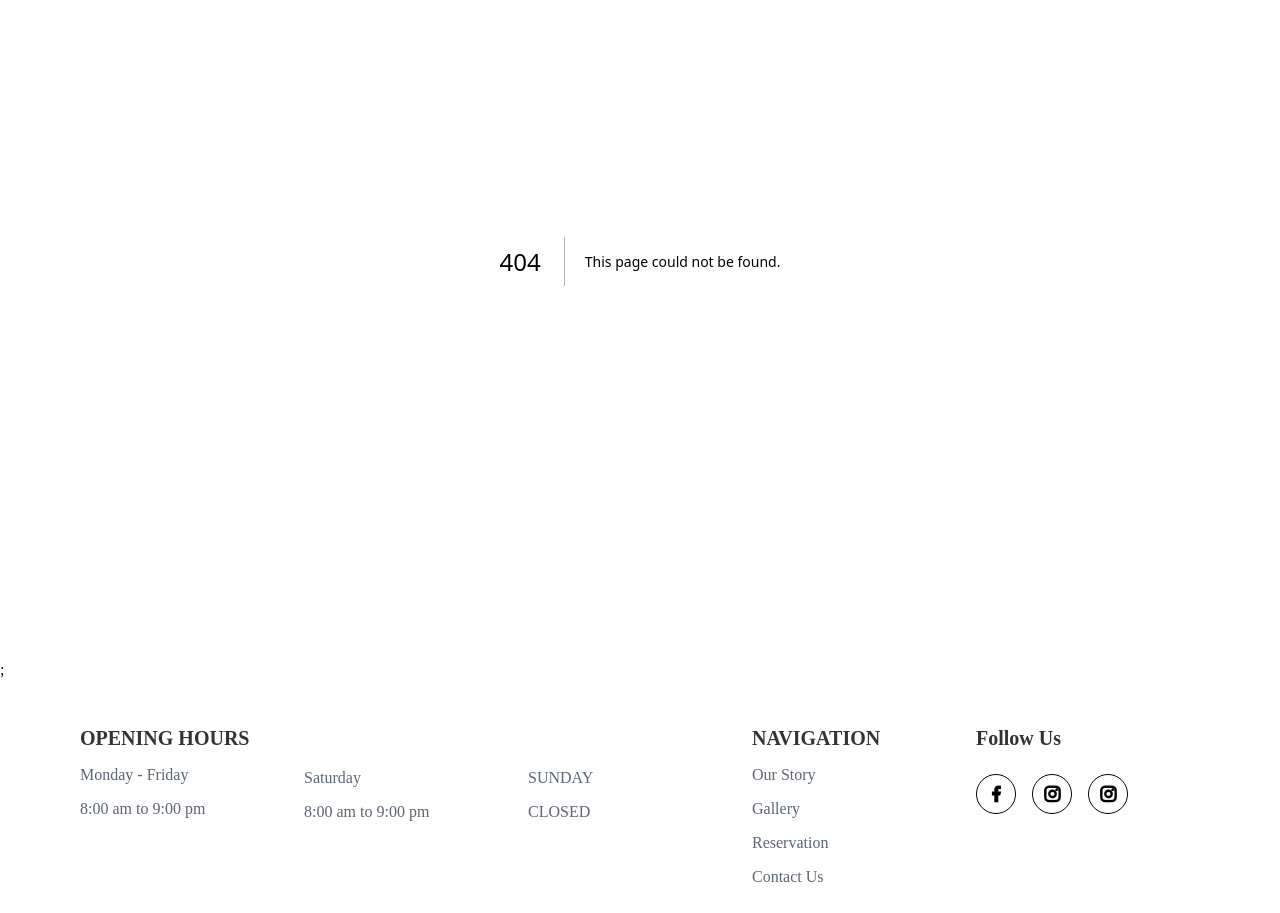
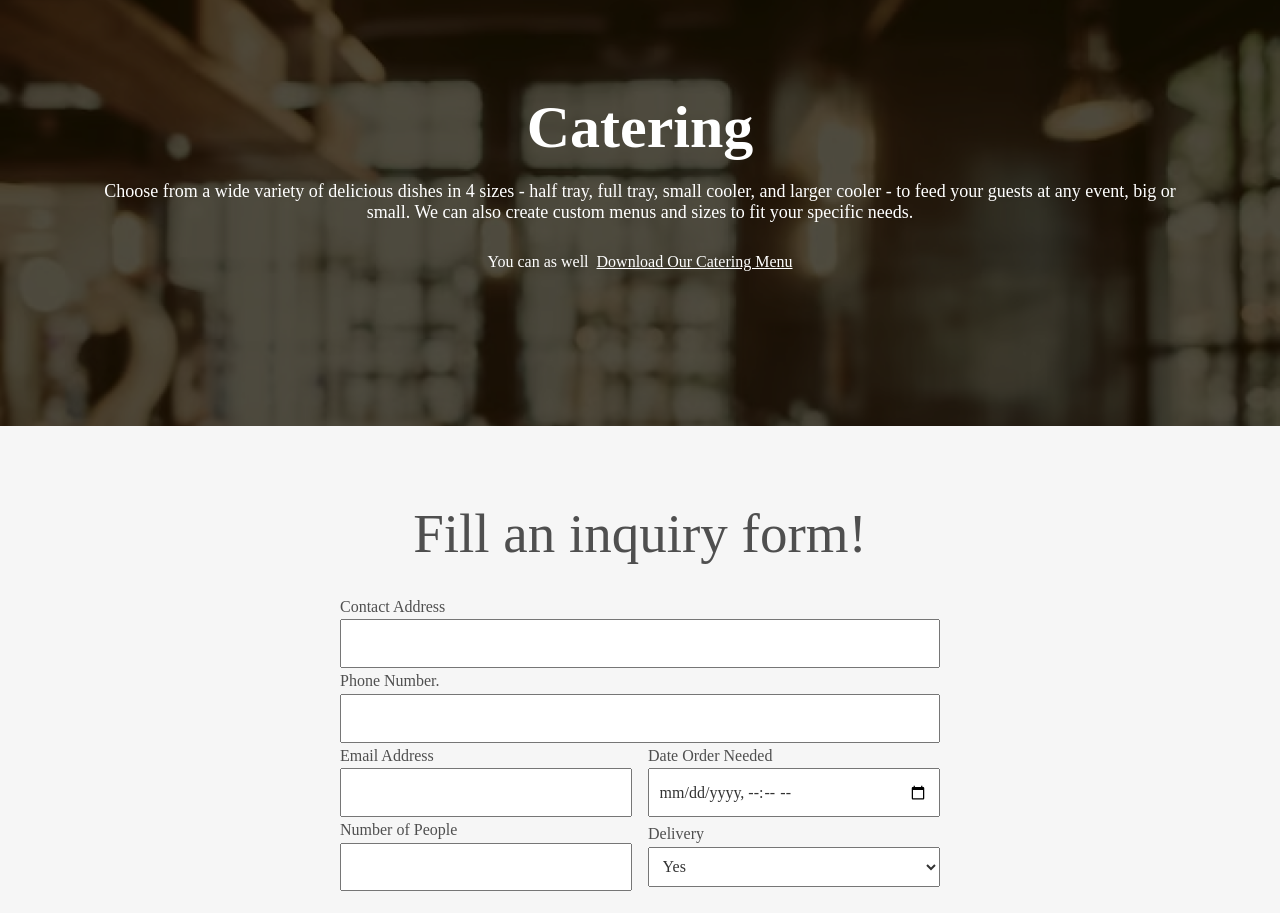
Before and after one commit to JohnnnGreat/Veronicas-Kitchen, a Next.js app: page /catering in a window 1280 px wide. Before the commit this address had no page. Shown: the part 139-1052 px from the top of the page. Built offline with nearby package versions, Linux system fonts and the light colour scheme; a web font is replaced by a local one.

Commit message:
Worked on the Catering Page and form section

```diff
--- a/components/HeroSection.js
+++ b/components/HeroSection.js
@@ -1,12 +1,13 @@
 import React from "react";
 
-function HeroSection({ title, desc }) {
+function HeroSection({ title, desc, children }) {
   return (
     <div className="hero-default">
       <div className="hero-default__wrapper">
         <div className="hero-default__wrapper__content">
           <h1 className="hero-d-title">{title}</h1>
           <p className="hero-d-desc">{desc}</p>
+          {children && <>{children}</>}
         </div>
       </div>
     </div>
--- a/next.config.js
+++ b/next.config.js
@@ -1,6 +1,7 @@
 /** @type {import('next').NextConfig} */
+
 const nextConfig = {
   reactStrictMode: true,
-}
+};
 
-module.exports = nextConfig
+module.exports = nextConfig;
--- a/package.json
+++ b/package.json
@@ -9,6 +9,7 @@
     "lint": "next lint"
   },
   "dependencies": {
+    "@fortawesome/fontawesome-free": "^6.4.2",
     "antd": "^5.8.5",
     "aos": "^2.3.4",
     "autoprefixer": "10.4.15",
@@ -17,12 +18,14 @@
     "dotenv": "^16.3.1",
     "eslint": "8.47.0",
     "eslint-config-next": "13.4.19",
+    "mdb-react-ui-kit": "^6.3.0",
     "next": "13.4.19",
     "nodemailer": "^6.9.4",
     "postcss": "8.4.28",
     "react": "18.2.0",
     "react-bootstrap": "^2.8.0",
     "react-dom": "18.2.0",
+    "react-hook-form": "^7.47.0",
     "remixicon": "^3.5.0",
     "remixicon-react": "^1.0.0",
     "sass": "^1.66.1",
--- a/pages/_app.js
+++ b/pages/_app.js
@@ -1,3 +1,5 @@
+import "mdb-react-ui-kit/dist/css/mdb.min.css";
+import "@fortawesome/fontawesome-free/css/all.min.css";
 import "@/styles/globals.scss";
 import "@/styles/layout.scss";
 import "@/styles/index.scss";
--- a/pages/api/contact.js
+++ b/pages/api/contact.js
@@ -1,6 +1,6 @@
 import nodemailer from "nodemailer";
 
-export default async function (req, res) {
+export default async function contact(req, res) {
   try {
     if (req.method === "POST") {
       const transporter = nodemailer.createTransport({
--- /dev/null
+++ b/pages/catering.js
@@ -0,0 +1,65 @@
+import React from "react";
+import Link from "next/link";
+import HeroSection from "@/components/HeroSection";
+
+const Catering = () => {
+  return (
+    <>
+      <HeroSection
+        title="Catering"
+        desc="Choose from a wide variety of delicious dishes in 4 sizes - half tray, full tray, small cooler, and larger cooler - to feed your guests at any event, big or small. We can also create custom menus and sizes to fit your specific needs."
+      >
+        <br></br>
+        <div className="download-pdf-container">
+          You can as well
+          <a
+            href="/catering.pdf"
+            data-aos="fade-up"
+            data-aos-duration="1000"
+            download="catering"
+          >
+            Download Our Catering Menu
+          </a>
+        </div>
+      </HeroSection>
+      <div className="inquiry-form">
+        <div className="inquiry-form__wrapper">
+          <p className="inquiry-form-header">Fill an inquiry form!</p>
+          <div className="form-container">
+            <form action="">
+              <label htmlFor="name">Contact Address</label>
+              <input type="text" id="contact" />
+              <label htmlFor="number">Phone Number.</label>
+              <input type="text" id="number" />
+              <div className="form-flex">
+                <div>
+                  <label htmlFor="email">Email Address</label>
+                  <input type="email" id="email" />
+                </div>
+                <div>
+                  <label htmlFor="contact">Date Order Needed</label>
+                  <input type="datetime-local" id="contact" />
+                </div>
+              </div>
+              <div className="form-flex">
+                <div>
+                  <label htmlFor="numberPeople">Number of People</label>
+                  <input type="number" id="numberPeople" />
+                </div>
+                <div>
+                  <label htmlFor="numberPeople">Delivery</label>
+                  <select>
+                    <option value="option1">Yes</option>
+                    <option value="option2">No</option>
+                  </select>
+                </div>
+              </div>
+            </form>
+          </div>
+        </div>
+      </div>
+    </>
+  );
+};
+
+export default Catering;
--- a/styles/index.scss
+++ b/styles/index.scss
@@ -698,10 +698,16 @@ $heroD_txt_clr: #5c6574;
       margin-top: 2rem;
 
       .swiper {
-        width: 600px;
+        width: 800px;
+        height: 400px;
         display: flex;
         align-items: center;
         justify-content: center;
+        border-radius: 10px;
+        background-color: red !important;
+        @media (max-width: 567px) {
+          width: 95%;
+        }
       }
       .testimonials__card {
         width: 100%;
@@ -817,18 +823,34 @@ $heroD_txt_clr: #5c6574;
 //Hero Section for pages
 .hero-default {
   height: 60vh;
-  background-image: url("../public/explore_assets/Frame\ 8429.png");
+  background-image: url("../public/utils_assets/Testimonial.png");
   background-repeat: no-repeat;
   background-size: cover;
   position: relative;
   padding: 3rem 0;
   color: #fff;
   margin-top: 5.3rem;
+
+  .download-pdf-container {
+    width: 100%;
+    display: flex;
+    align-items: center;
+    justify-content: center;
+    position: relative;
+    z-index: 1;
+
+    a {
+      color: #fff;
+      text-decoration: underline;
+      display: inline-block;
+      margin-left: 0.5rem;
+    }
+  }
   &::before {
     content: "";
     width: 100%;
     height: 100%;
-    background-color: rgba(49, 40, 1, 0.753);
+    background-color: rgba(20, 17, 0, 0.753);
     position: absolute;
     top: 0;
   }
@@ -863,14 +885,15 @@ $heroD_txt_clr: #5c6574;
     }
 
     .hero-d-desc {
-      font-size: 20px;
+      font-size: 18px;
 
       max-width: 1100px;
       margin: auto;
       margin-top: 1.5rem;
+      line-height: 1.2;
 
       @media (max-width: 567px) {
-        font-size: 18px;
+        font-size: 16px;
       }
     }
   }
@@ -1248,3 +1271,109 @@ $secondary-color: #666;
     display: block;
   }
 }
+
+.carousel-inner {
+  width: 800px;
+}
+.carousel-item {
+  background-color: #fff !important;
+  width: 800px;
+  height: 400px;
+  display: flex;
+  align-items: center;
+  justify-content: center;
+  border-radius: 10px;
+  img {
+    display: none !important;
+  }
+}
+
+.c-content {
+  background-color: red;
+  font-size: 30px;
+  position: position;
+  width: 100% !important;
+  height: 100% !important;
+  z-index: 40;
+  left: 0;
+}
+
+.carousel-caption {
+  width: 100%;
+  height: 100%;
+  margin: 0;
+  position: relative;
+}
+.carousel-indicators {
+  position: absolute !important;
+  bottom: 1rem !important;
+  li {
+    height: 5px !important;
+    width: 50px !important;
+  }
+  .active {
+    background-color: #a67c5b !important;
+  }
+}
+
+.inquiry-form {
+  padding: 4rem 0;
+
+  &__wrapper {
+    max-width: 1100px;
+    margin: auto;
+
+    .inquiry-form-header {
+      font-size: 55px;
+      text-align: center;
+    }
+
+    div {
+      width: 100%;
+      display: flex;
+      align-items: center;
+      justify-content: center;
+
+      form {
+        display: flex;
+        flex-direction: column;
+        width: 600px;
+
+        input,
+        select {
+          width: 100%;
+          outline: none;
+          padding: 0.6rem;
+          color: $primary-color;
+        }
+
+        .form-flex {
+          display: flex;
+
+          column-gap: 1rem;
+          width: 100%;
+          div {
+            display: flex;
+            flex-direction: column;
+            width: 100% !important;
+            justify-content: flex-start;
+
+            label {
+              text-align: left;
+
+              width: 100%;
+            }
+
+            &::nth-child(1) {
+              flex-grow: 1;
+            }
+
+            select {
+              width: 100%;
+            }
+          }
+        }
+      }
+    }
+  }
+}
--- a/styles/layout.scss
+++ b/styles/layout.scss
@@ -51,7 +51,7 @@ $max_width: 70rem;
 
         width: 100%;
         left: 0;
-        top: 0.6rem;
+        top: 3rem;
         display: flex;
         align-items: center;
         justify-content: center;
@@ -66,8 +66,8 @@ $max_width: 70rem;
         }
 
         .logoMain {
-          width: 80px;
-          height: 80px;
+          width: 60px;
+          height: 60px;
         }
       }
 
```
Also changed, not shown: layout/Header.js (+21 -2 lines), pages/index.js (+48 -13 lines), pages/our-story.js (+22 -23 lines), 2 other files (tests, documents, lock files or other folders).
